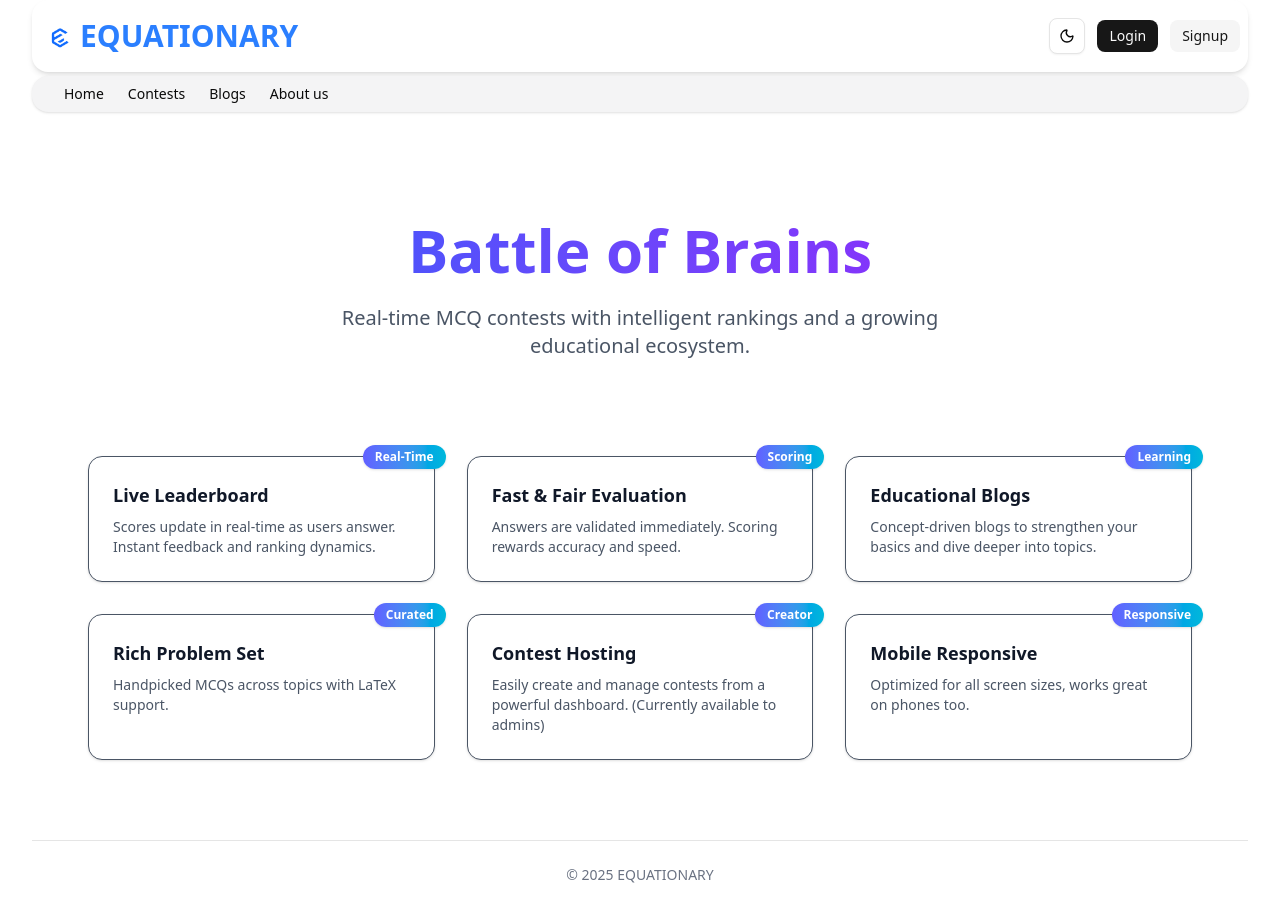
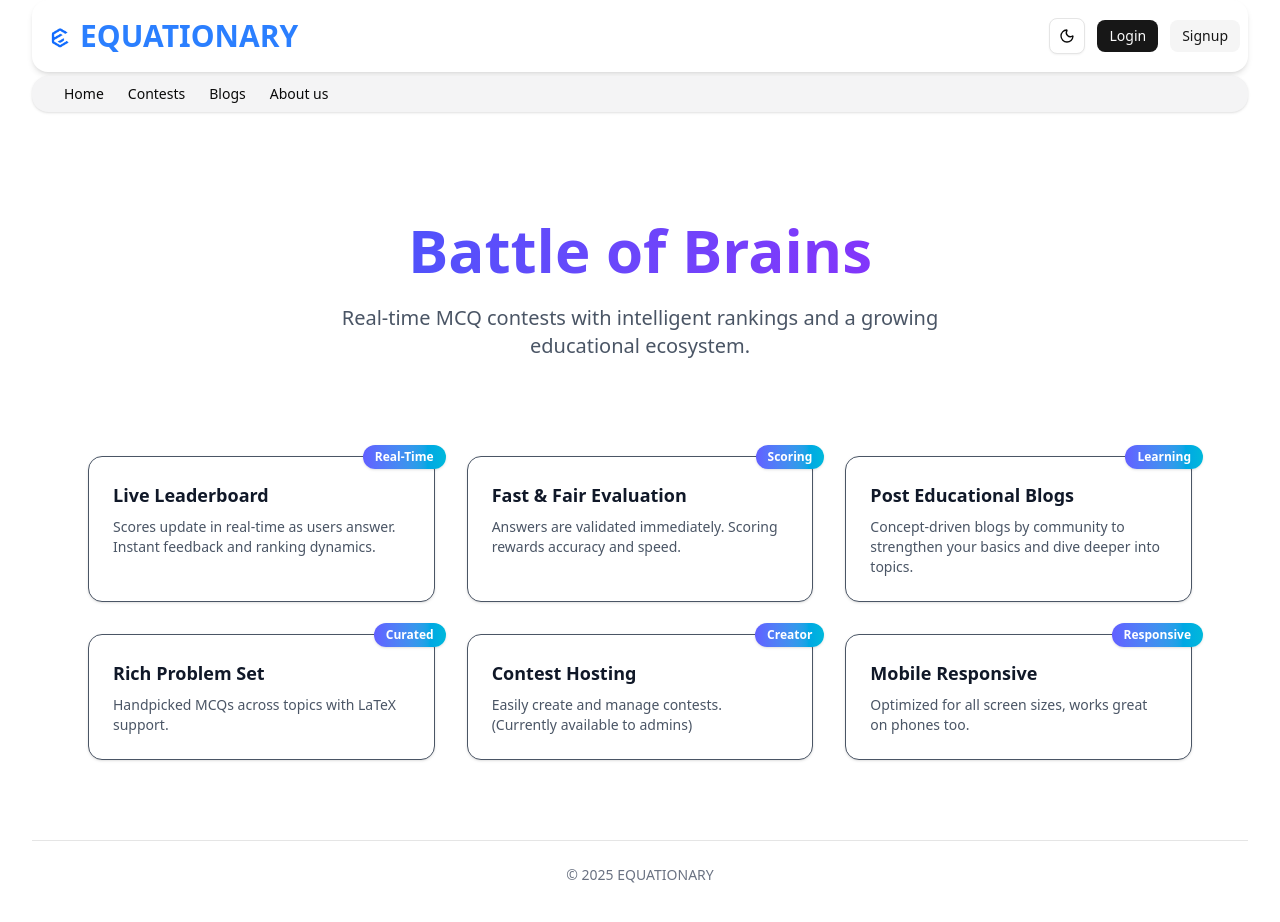
Before and after one commit to pratham-sinha/Equationary, a Next.js app: page / in a window 1280 px wide. Built offline with nearby package versions, Linux system fonts and the light colour scheme; no server answers.

Commit message:
i dont know what i did

```diff
--- a/app/blogs/post/[id]/page.tsx
+++ b/app/blogs/post/[id]/page.tsx
@@ -20,8 +20,9 @@ async function getData(id: string) {
   return data;
 }
 
-export default async function BlogIdPage({ params }: { params: { id: string } }) {
-  const { id } = params;
+type Params = Promise<{ id: string }>;
+export default async function BlogIdPage({ params }: { params: Params }) {
+  const { id } = await params;
   const data = await getData(id);
 
   return (
--- a/app/pages/LandingPage.tsx
+++ b/app/pages/LandingPage.tsx
@@ -12,8 +12,8 @@ const features = [
     badge: "Scoring",
   },
   {
-    title: "Educational Blogs",
-    desc: "Concept-driven blogs to strengthen your basics and dive deeper into topics.",
+    title: "Post Educational Blogs",
+    desc: "Concept-driven blogs by community to strengthen your basics and dive deeper into topics.",
     badge: "Learning",
   },
   {
@@ -23,7 +23,7 @@ const features = [
   },
   {
     title: "Contest Hosting",
-    desc: "Easily create and manage contests from a powerful dashboard. (Currently available to admins)",
+    desc: "Easily create and manage contests. (Currently available to admins)",
     badge: "Creator",
 
   },
```
